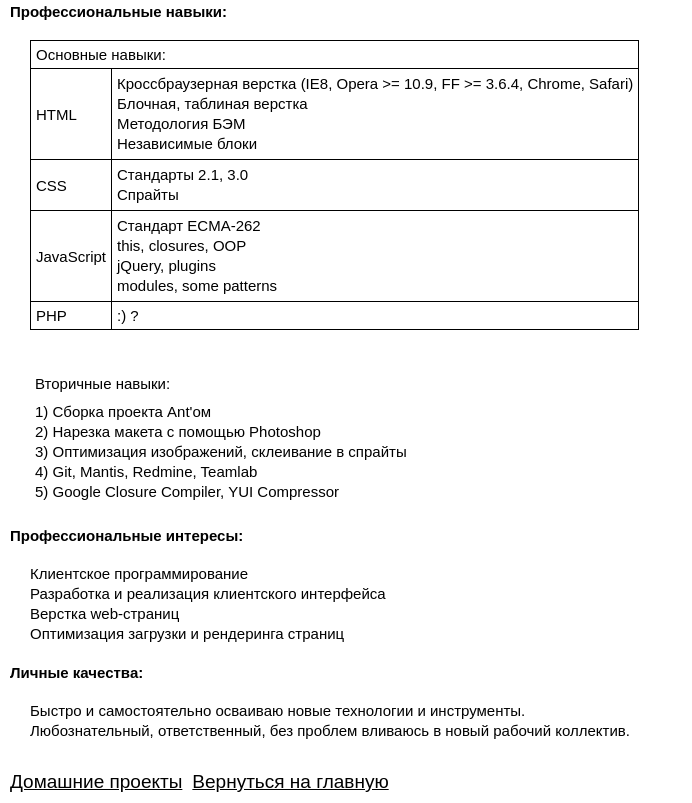
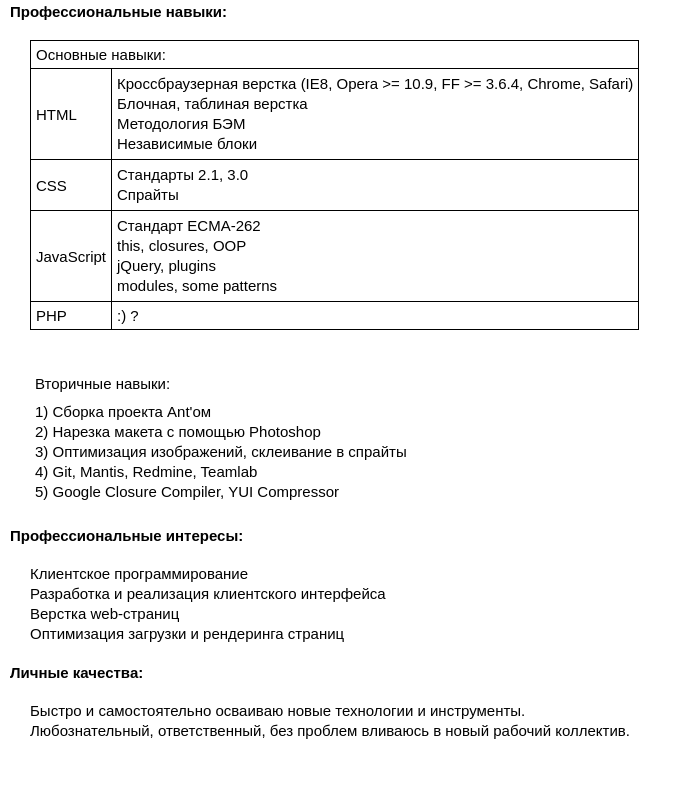
Before and after one commit to maiordom/maiordom.github.io, a plain HTML site: page CV.html in a window 1280 px wide. Shown: the part 573-1376 px from the top of the page, without its empty margins (0-692 px from the left). After the commit the page ends 1334 px from the top, so only its background shows below. Drawn offline with Linux system fonts and the light colour scheme.

Commit message:
remove nav from cv

```diff
--- a/CV.html
+++ b/CV.html
@@ -174,13 +174,6 @@
 
     </div>
 
-    <div class="b-section b-nav">
-
-        <a href="code.html">Домашние проекты</a>
-        <a href=".">Вернуться на главную</a>
-
-    </div>
-
 </div>
 
 </body>
```
